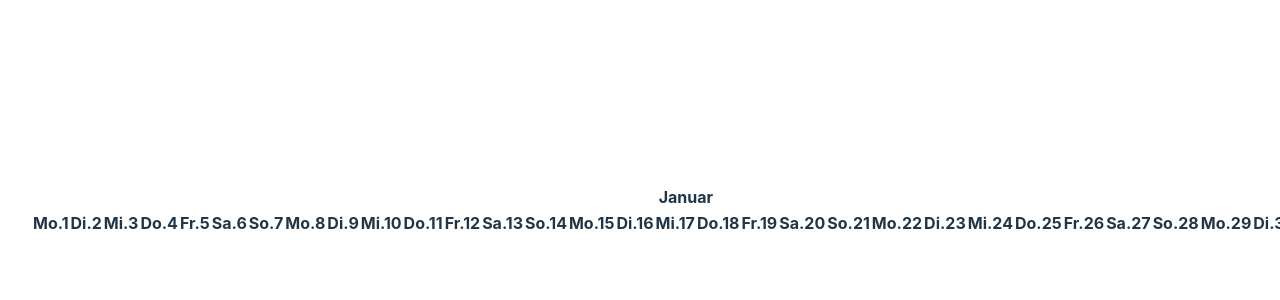
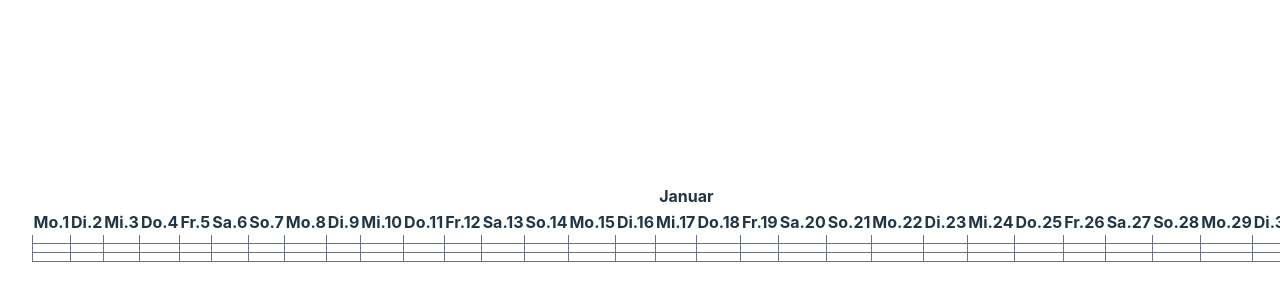
Before and after one commit to dsnger/webplanner-booking-calendar, a React (Vite) app: page / in a window 1280 px wide. Shown: the part 178-478 px from the top of the page. Built offline with nearby package versions, Linux system fonts and the light colour scheme.

Commit message:
highlighting and selection

```diff
--- a/src/components/tableWidthDayRange.tsx
+++ b/src/components/tableWidthDayRange.tsx
@@ -1,4 +1,4 @@
-import React, { useState, useMemo } from 'react';
+import React, { useState, useMemo, useEffect, useRef } from 'react';
 import { isSameDay, endOfMonth, eachDayOfInterval, getMonth, format, startOfYear, endOfYear } from 'date-fns';
 import { getMonthName, getDayName, formatDate } from "../utils";
 
@@ -13,8 +13,10 @@ interface TableWithDateRangeProps {
 
 const TableWithDateRange: React.FC<TableWithDateRangeProps> = ({ year, bookingObjects }): JSX.Element => {
   const [selectedCell, setSelectedCell] = useState<CellCoordinates>(null);
+  const [secondSelectedCell, setSecondSelectedCell] = useState<{ rowIndex: number; colIndex: number } | null>(null);
   const [hoveredCell, setHoveredCell] = useState<CellCoordinates>(null);
-  const [hoverDirection, setHoverDirection] = useState<HoverDirection>(null);
+  const [cellClasses, setCellClasses] = useState<{ rowIndex: number; colIndex: number; classes: string[] }[]>([]);
+  const tableBodyRef = useRef<HTMLTableSectionElement>(null); // Ref for the table body
 
   // Generate an array of days for the specified year
   const days = eachDayOfInterval({
@@ -41,44 +43,122 @@ const TableWithDateRange: React.FC<TableWithDateRangeProps> = ({ year, bookingOb
   };
 
   const handleCellClick = (rowIndex: number, colIndex: number) => {
+    if (selectedCell && secondSelectedCell) {
+      // If a range is already selected, start a new selection
       setSelectedCell({ rowIndex, colIndex });
+      setSecondSelectedCell(null);
+      setCellClasses([]);
+
+    } else if (selectedCell && (rowIndex === selectedCell.rowIndex) && (colIndex !== selectedCell.colIndex)) {
+      // If only one cell is selected, set the second selected cell to complete the range
+      setSecondSelectedCell({ rowIndex, colIndex });
+      // Determine the range of cells to set as selected
+      const startColIndex = Math.min(selectedCell.colIndex, colIndex);
+      const endColIndex = Math.max(selectedCell.colIndex, colIndex);
+      setHighlightedRange(rowIndex, startColIndex, endColIndex);
+
+    } else {
+      // If no cell is selected or the same cell is clicked again, set it as the first selected cell
+      setSelectedCell({ rowIndex, colIndex });
+    }
+    // Reset the hovered cell when starting a new selection
     setHoveredCell(null);
+
   };
 
+
+  const setHighlightedRange = (rowIndex: number, startColIndex: number, endColIndex: number): void => {
+    for (let colIndex = startColIndex; colIndex <= endColIndex; colIndex++) {
+      console.log(rowIndex, colIndex);
+      // Apply the "is-selected" class to the cell at rowIndex and colIndex
+      applyClassToCell( rowIndex, colIndex, 'is-selected' );
+    }
+  };
+
+
+  // Function to apply class to a cell
+  const applyClassToCell = (rowIndex: number, colIndex: number, className: string) => {
+    // Find the existing cell entry or create a new one
+    const cellEntryIndex = cellClasses.findIndex(entry => entry.rowIndex === rowIndex && entry.colIndex === colIndex);
+
+    if (cellEntryIndex !== -1) {
+      // Cell entry exists, update the classes
+      const updatedCellClasses = [...cellClasses];
+      updatedCellClasses[cellEntryIndex].classes = [className];
+      setCellClasses(updatedCellClasses);
+    } else {
+      // Cell entry doesn't exist, create a new entry
+      setCellClasses(prevCellClasses => [
+        ...prevCellClasses,
+        { rowIndex, colIndex, classes: [className] }
+      ]);
+    }
+  };
+
+
+
   const handleCellHover = (rowIndex: number, colIndex: number) => {
-    if (selectedCell) {
+    if (selectedCell && !secondSelectedCell) {
       setHoveredCell({ rowIndex, colIndex });
-      const direction = colIndex >= selectedCell.colIndex ? 'right' : 'left';
-      setHoverDirection(direction);
     }
   };
 
   const isCellInRange = (rowIndex: number, colIndex: number) => {
-    if (!selectedCell || !hoveredCell) return false;
+    if (!selectedCell) return false;
     if (rowIndex !== selectedCell.rowIndex) return false;
-    if (hoverDirection === 'right') {
-      return colIndex >= selectedCell.colIndex && colIndex <= hoveredCell.colIndex;
-    } else {
-      return colIndex <= selectedCell.colIndex && colIndex >= hoveredCell.colIndex;
+
+    const endCell = secondSelectedCell || hoveredCell;
+    if (!endCell) return false;
+
+    const startColIndex = Math.min(selectedCell.colIndex, endCell.colIndex);
+    const endColIndex = Math.max(selectedCell.colIndex, endCell.colIndex);
+    return colIndex >= startColIndex && colIndex <= endColIndex;
+  };
+
+
+
+  useEffect(() => {
+    const handleOutsideClick = (event: MouseEvent) => {
+      // Check if the click is outside of the table body
+      if (tableBodyRef.current && !tableBodyRef.current.contains(event.target as Node)) {
+        setSelectedCell(null);
+        setSecondSelectedCell(null);
       }
     };
+    document.addEventListener('mousedown', handleOutsideClick);
+    return () => {
+      document.removeEventListener('mousedown', handleOutsideClick);
+    };
+  }, []);
 
 
   return (
     <div className="overflow-x-auto scrollbar-thin scrollbar-thumb-gray-900 pb-3">
       <table className="min-w-full">
-
         <thead>
           <tr>
             {months.map(([month, count]) => (
-              <th key={month} colSpan={count} className="p-1 border border-r-2 border-l-2 border-gray-500">
+              <th
+                key={month}
+                colSpan={count}
+                className={`
+                  p-1 border border-r-2 border-l-2 border-gray-500
+                `}
+              >
                 {getMonthName(year, month)}
               </th>
             ))}
           </tr>
           <tr>
-            {days.map((date,dayIndex) => (
-              <th key={date.toISOString()} className={`border-l border-r border-b border-gray-500 ${dayIndex === 0 ? 'border-l-2' : ''} ${isLastDayOfMonth(date) ? 'border-r-2' : ''}`}>
+            {days.map((date, dayIndex) => (
+              <th
+                key={date.toISOString()}
+                className={`
+                  border-l border-r border-b border-gray-500
+                  ${dayIndex === 0 ? 'border-l-2' : ''}
+                  ${isLastDayOfMonth(date) ? 'border-r-2' : ''}
+                `}
+              >
                 <div className="text-center">
                   <span className="text-xs font-light block">{getDayName(date)}</span>
                   <span className="text-xs block">{format(date, 'd')}</span>
@@ -87,32 +167,39 @@ const TableWithDateRange: React.FC<TableWithDateRangeProps> = ({ year, bookingOb
             ))}
           </tr>
         </thead>
-        <tbody>
+        <tbody ref={tableBodyRef}>
           {bookingObjects.map((objectId, rowIndex) => (
             <tr key={rowIndex}>
-              {days.map((date, colIndex) => (
+              {days.map((date, colIndex) => {
+                const cellClassNames = [
+                  'cell',
+                  colIndex === 0 ? 'border-l-2' : '',
+                  isCellInRange(rowIndex, colIndex) ? 'highlight' : '',
+                  selectedCell?.rowIndex === rowIndex && selectedCell?.colIndex === colIndex ? 'is-selected' : '',
+                  isLastDayOfMonth(date) ? 'border-r-2' : '',
+                  cellClasses.find(entry => entry.rowIndex === rowIndex && entry.colIndex === colIndex)?.classes?.join(' ') || ''
+                ];
+
+                return (
                   <td
                     key={colIndex}
                     onClick={() => handleCellClick(rowIndex, colIndex)}
                     onMouseEnter={() => handleCellHover(rowIndex, colIndex)}
-                  className={`cell border-l border-r border-b border-gray-500 ${colIndex === 0 ? 'border-l-2' : ''} ${isCellInRange(rowIndex, colIndex) ? 'highlight' : ''} ${selectedCell?.rowIndex === rowIndex && selectedCell?.colIndex === colIndex ? 'selected' : ''
-                    }  ${isLastDayOfMonth(date) ? 'border-r-2' : ''}`}
+                    className={cellClassNames.join(' ')}
                   >
-                  <div
-                    className={`px-3 h-6 cursor-pointer`}
-                    data-object-id={objectId}
-                    data-date-string={formatDate(date)}
-                  >
+                    <div className="px-3 h-6 cursor-pointer" data-object-id={objectId} data-date-string={formatDate(date)}>
                       {/* This is the clickable/selectable cell */}
                     </div>
                   </td>
-              ))}
+                );
+              })}
             </tr>
           ))}
         </tbody>
       </table>
     </div>
   );
+
 };
 
 export default TableWithDateRange;
--- a/src/index.css
+++ b/src/index.css
@@ -75,16 +75,17 @@ button:focus-visible {
 
 /* styles.css or your stylesheet file */
 .cell {
-  @apply p-1;
+  @apply p-1 border-l border-r border-b border-gray-500
 }
 
 .cell.highlight {
   background-color: lightblue; /* Style for highlighted cells */
 }
 
-.cell.selected {
+.cell.is-selected {
   background-color: blue; /* Style for the selected cell */
 }
+
 
 /* Add custom CSS for smooth scrolling and touch-friendly scrollbar */
 .overflow-x-auto {
```
Lines whose indentation alone changed are shown as unchanged.
